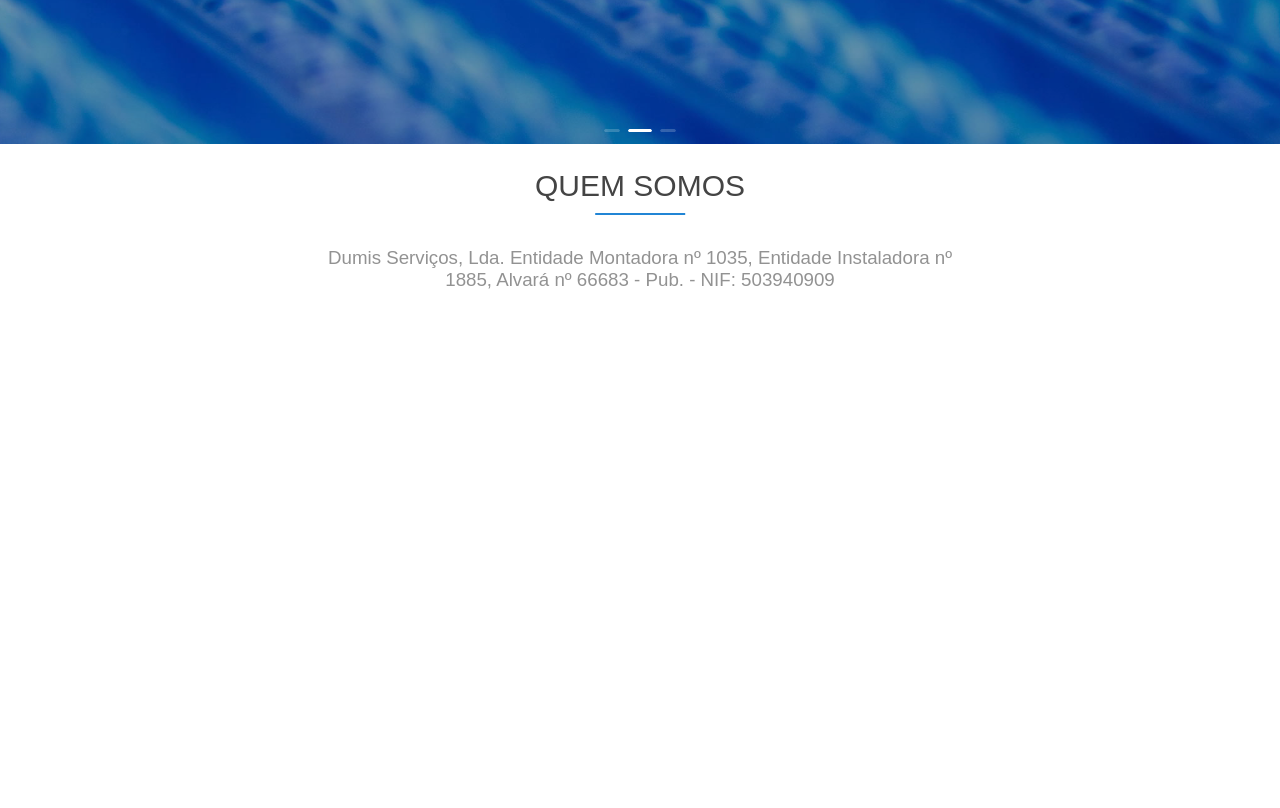
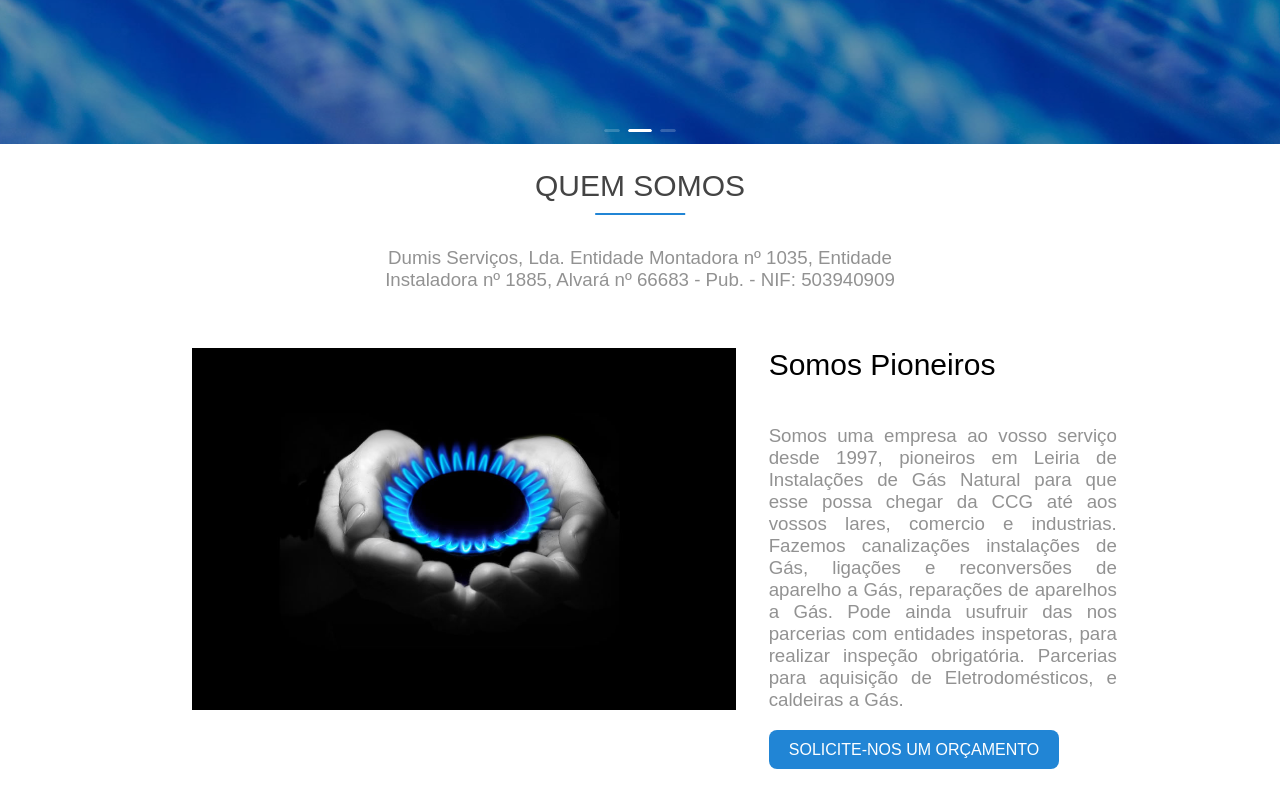
Before and after one commit to sneves-git/dumis, a React (Vite) app in the folder frontend/: page / in a window 1280 px wide. Shown: the part 656-1464 px from the top of the page. Built offline with nearby package versions, Linux system fonts and the light colour scheme.

Commit message:
About section

```diff
--- a/frontend/src/App.tsx
+++ b/frontend/src/App.tsx
@@ -12,7 +12,7 @@ function App() {
       <Homepage />
       <About />
       <Products />
-      {/* <Contacts /> */}
+      <Contacts />
     </>
   )
 }
--- a/frontend/src/components/carousel/carousel-slide.tsx
+++ b/frontend/src/components/carousel/carousel-slide.tsx
@@ -21,7 +21,7 @@ export default function Component(props: CarouselSlideProps) {
             <div className="carousel-slide-content">
                 <h1>{props.title}</h1>
                 <h2>{props.subtitle}</h2>
-                <button>{props.buttonTitle}</button>
+                <a href="#contactos"><button>{props.buttonTitle}</button></a>
             </div>
         </div>
     )
--- a/frontend/src/components/navbar/navbar.css
+++ b/frontend/src/components/navbar/navbar.css
@@ -1,6 +1,6 @@
 .navbar {
     width: 100%;
-    position: fixed;
+    position: absolute;
     top: 0;
     left: 0;
     display: flex;
--- a/frontend/src/components/navbar/navbar.tsx
+++ b/frontend/src/components/navbar/navbar.tsx
@@ -16,10 +16,8 @@ export default function Navbar() {
     }, []);
 
     window.onscroll = function () {
-        let sections = document.querySelectorAll("section");
-
         // when scrolling past half the window height, make the navbar fixed and white
-        if (document.documentElement.scrollTop > 2 * window.innerHeight / 3) {
+        if (document.documentElement.scrollTop > window.innerHeight / 2) {
             (document.querySelector(".navbar") as HTMLElement).style.position = "fixed";
             (document.querySelector(".navbar") as HTMLElement).style.backgroundColor = "white";
             let aTags = document.querySelectorAll(".navbar-item-list a");
@@ -37,6 +35,7 @@ export default function Navbar() {
 
         // when scrolling past each section, highlight the corresponding link in the navbar,
         // if non bound client rect is in view set the first link to #2185d5
+        let sections = document.querySelectorAll("section");
         let aTags = document.querySelectorAll(".navbar-item-list a");
         for (let i = 0; i < sections.length; i++) {
             if (sections[i].getBoundingClientRect().top < window.innerHeight / 2 && sections[i].getBoundingClientRect().bottom > window.innerHeight / 2) {
--- a/frontend/src/components/titles/titles.css
+++ b/frontend/src/components/titles/titles.css
@@ -1,10 +1,9 @@
 .section-header {
-    width: 50%;
+    width: 40%;
     display: flex;
     flex-direction: column;
     text-align: center;
     word-wrap: break-word;
-
 }
 
 .section-header h2 {
--- a/frontend/src/index.css
+++ b/frontend/src/index.css
@@ -34,7 +34,7 @@ h2 {
 }
 
 h3 {
-  font-weight: 300;
+  font-weight: 500;
   color: #929292;
 }
 
--- a/frontend/src/pages/about/about.css
+++ b/frontend/src/pages/about/about.css
@@ -4,3 +4,32 @@
     align-items: center;
     flex-direction: column;
 }
+
+#quem-somos .row {
+    display: flex;
+    flex-direction: row;
+    margin-left: 15%;
+    margin-top: 3%;
+
+}
+
+#quem-somos .row img {
+    width: 50%;
+    height: 50%;
+}
+
+#quem-somos .row .margin-left {
+    margin-top: 0%;
+    margin-left: 3%;
+    margin-right: 15%;
+    margin-bottom: 0%;
+    display: flex;
+    flex-direction: column;
+    justify-content: space-around;
+    text-align: justify;
+}
+
+#quem-somos .row .margin-left h2 {
+    color: #000;
+    margin-top: 0%;
+}
--- a/frontend/src/pages/about/about.tsx
+++ b/frontend/src/pages/about/about.tsx
@@ -1,6 +1,9 @@
 import "./about.css";
 import Title, { TitleProps } from '../../components/titles/titles';
 
+
+import team from "../../assets/images/img_1.jpg";
+import { useEffect, useRef } from "react";
 
 export default function About() {
     const titleProps: TitleProps = {
@@ -8,9 +11,36 @@ export default function About() {
         subtitle: "Dumis Serviços, Lda. Entidade Montadora nº 1035, Entidade Instaladora nº 1885, Alvará nº 66683 - Pub. - NIF: 503940909"
     };
 
+
+    // Ensure that the margin-left class has the height of the img container
+    // so that the button is always at the bottom of the container
+    const imgContainerRef = useRef<HTMLImageElement>(null);
+
+    useEffect(() => {
+        if (imgContainerRef.current) {
+            const imgContainerHeight = imgContainerRef.current.offsetHeight;
+            (document.querySelector('#quem-somos .row .margin-left') as HTMLElement).style.height = `${imgContainerHeight}px`;
+        }
+    }, []);
+
+
     return (
         <section id="quem-somos">
             <Title title={titleProps.title} subtitle={titleProps.subtitle} />
+            <div className="row">
+                <img src={team} alt="equipa" ></img>
+                <div className="margin-left">
+                    <h2>Somos Pioneiros</h2>
+                    <h3>
+                        Somos uma empresa ao vosso serviço desde 1997, pioneiros em Leiria de Instalações de Gás Natural
+                        para que esse possa chegar da CCG até aos vossos lares, comercio e industrias. Fazemos
+                        canalizações instalações de Gás, ligações e reconversões de aparelho a Gás, reparações de
+                        aparelhos a Gás. Pode ainda usufruir das nos parcerias com entidades inspetoras, para realizar
+                        inspeção obrigatória. Parcerias para aquisição de Eletrodomésticos, e caldeiras a Gás.
+                    </h3>
+                    <a href="#contactos"><button>Solicite-nos um orçamento</button></a>
+                </div>
+            </div>
             <div style={{ height: "1000px" }}>sas</div>
 
         </section>
--- a/frontend/src/pages/contacts.tsx
+++ b/frontend/src/pages/contacts.tsx
@@ -8,6 +8,8 @@ export default function Component() {
             <p>
                 Entre em contato conosco através do email
             </p>
+            <div style={{ height: "1000px" }}>sas</div>
+
         </section>
     )
 }
```
